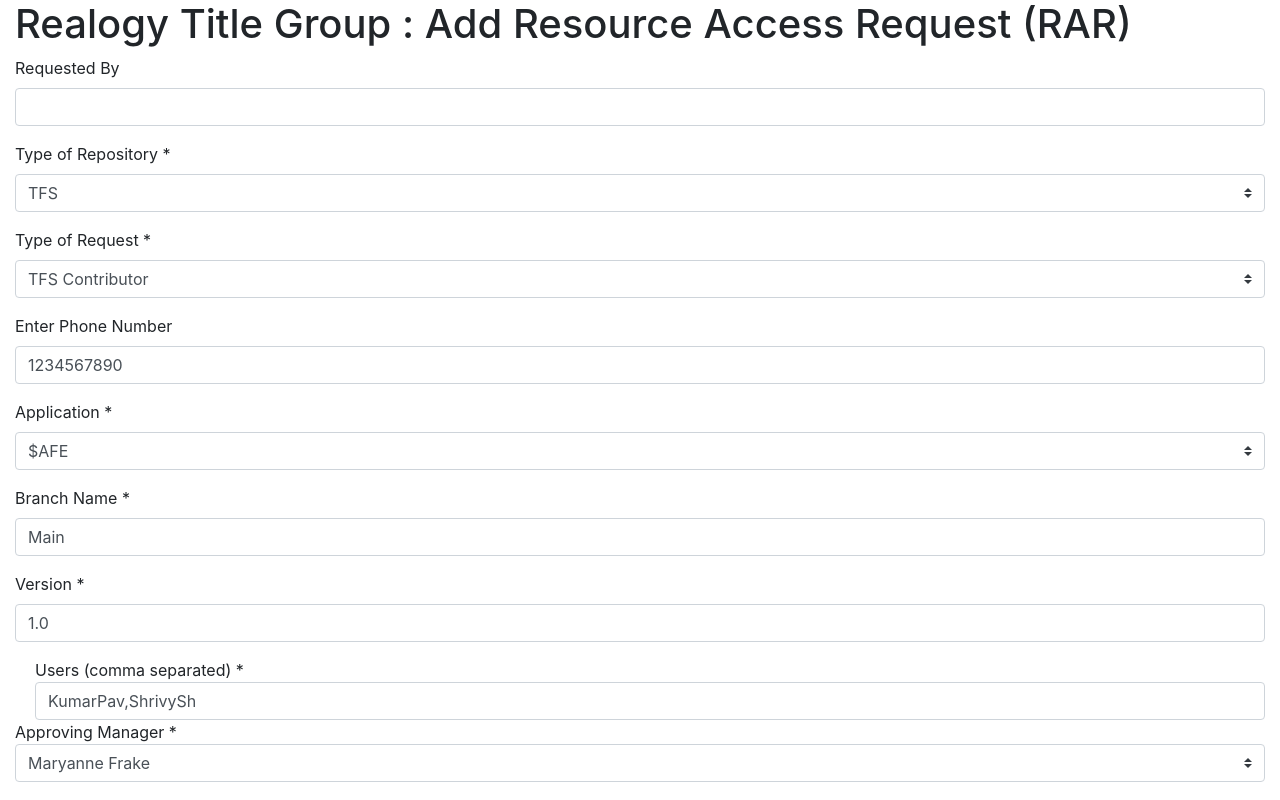
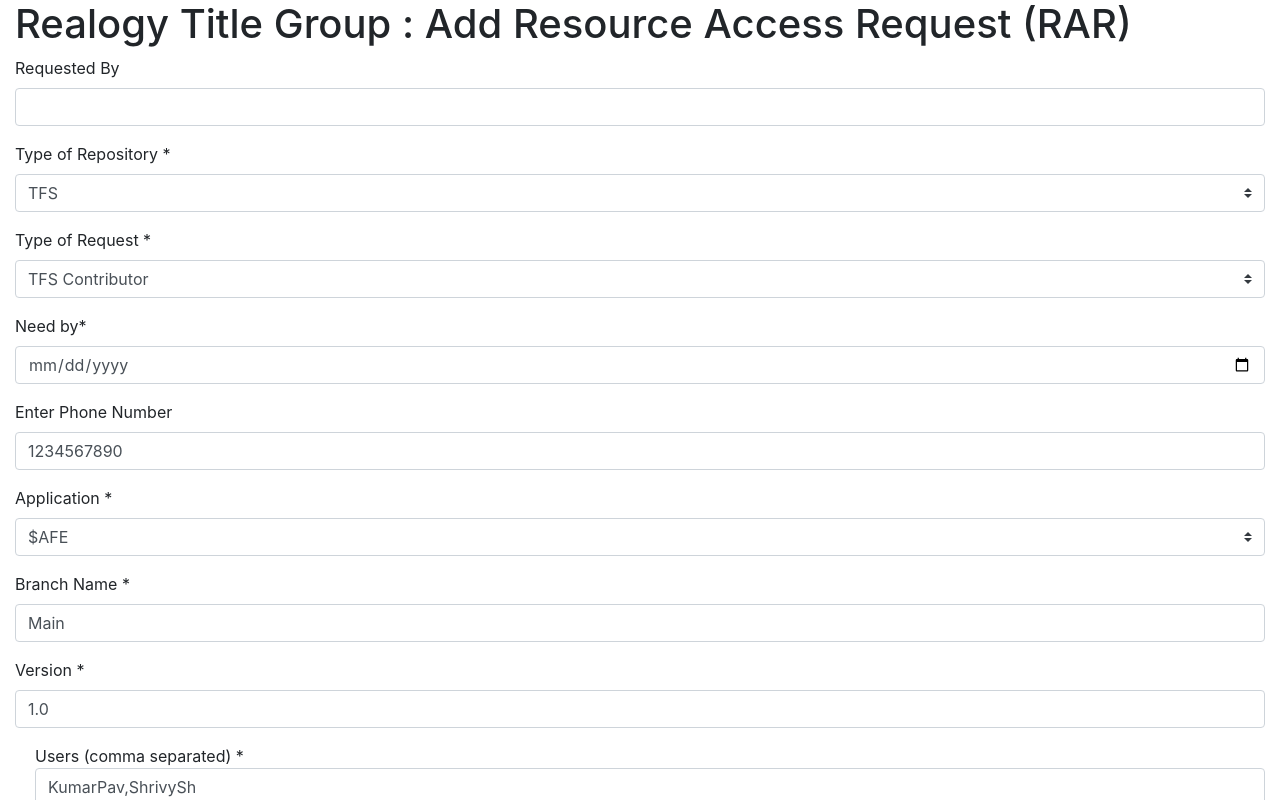
Before and after one commit to yuhup2edy/tdf-demo, an Angular app: page / in a window 1280 px wide. Shown: the top 800 px of the page. Built offline with nearby package versions, Linux system fonts and the light colour scheme.

Commit message:
Added Error Messages via ngIf and <small> tags

```diff
--- a/src/app/app.component.html
+++ b/src/app/app.component.html
@@ -12,10 +12,11 @@
             <input type="text" #reqBy="ngModel" required class="form-control" name = "requestedBy" [(ngModel)]="rarModel.requestedBy"
                     [class.is-invalid]="reqBy.invalid && reqBy.touched">
         </div>
+        <small class="text-danger" [class.d-none]="reqBy.valid || reqBy.untouched">Name is a required field</small>
         <!-- in the class = form control, we can also add the is-invalid class apply but it does not do it conditionally. the syntax for
              conditional appliction is [class.is-invalid] = tempate variable.property-->
 
-       <!-- {{reqBy.className}}
+       <!--  {{reqBy.className}} (actual syntax; remember to unbind the ngModel if you want to follow this approach
 
         above syntax relies on the template variables's properties while the below syntax relies
             on binding to the ngModel properties to return true or false
@@ -42,10 +43,24 @@
         </div>
 
         <div class="form-group">
+            <label>Need by* </label>
+            <input type=date #needBy="ngModel" required name="needBy" class="form-control"  [(ngModel)]="rarModel.needBy"
+                    [class.is-invalid]="needBy.invalid && needBy.touched">
+        </div>
+
+        <div class="form-group">
             <label>Enter Phone Number </label>
-            <input type="text" #phoneNum="ngModel"  pattern = "^\d{10$}" class="form-control" name = "phoneNum" [(ngModel)]="rarModel.phoneNum"
+
+            <input type="tel" #phoneNum="ngModel" pattern = "^\d{10}$" required class="form-control" name = "phoneNum" [(ngModel)]="rarModel.phoneNum"
                     [class.is-invalid]="phoneNum.invalid && phoneNum.touched">
                     <!-- patten is for 10 digits-->
+
+                <!--<small class="text-danger" [class.d-none]="phoneNum.valid || phoneNum.untouched">Phone Number is a required field & must be 10 digits</small>-->
+
+                <div *ngIf = "phoneNum.errors && (phoneNum.invalid || phoneNum.touched)">
+                    <small class="text-danger" *ngIf="phoneNum.errors.required"> Phone Number is a required field </small>
+                    <small class="text-danger" *ngIf="phoneNum.errors.pattern"> Phone Number must be 10 digits</small>
+                </div>
         </div>
 
         <div class="form-group">
--- a/src/app/app.component.ts
+++ b/src/app/app.component.ts
@@ -13,5 +13,6 @@
   applications = ['iClosings','IT Portal','Vendor Management','Settlement Advantage.com','HomeBase','Homebase+','Async/MsgBus',
                   'Title!Snap','TRUE','CORE','RPA','CORE Connect','$AFE','Others','Go2Agent','Sitefinity','Fast Tool','RPA Forms'];
 
-  rarModel = new Rar('','TFS','TFS Contributor',1234567890,'$AFE','Main','1.0','KumarPav,ShrivySh','Maryanne Frake','Provide Access');
+  mydate = new Date('05/01/2020');
+  rarModel = new Rar('','TFS','TFS Contributor',this.mydate,1234567890,'$AFE','Main','1.0','KumarPav,ShrivySh','Maryanne Frake','Provide Access');
 }
--- a/src/app/rar.ts
+++ b/src/app/rar.ts
@@ -3,6 +3,7 @@
         public requestedBy : string,
         public repositoryType : string,
         public requestType : string,
+        public needBy : Date,
         public phoneNum : number,
         public applicationName : string,
         public branchName : string,
```
